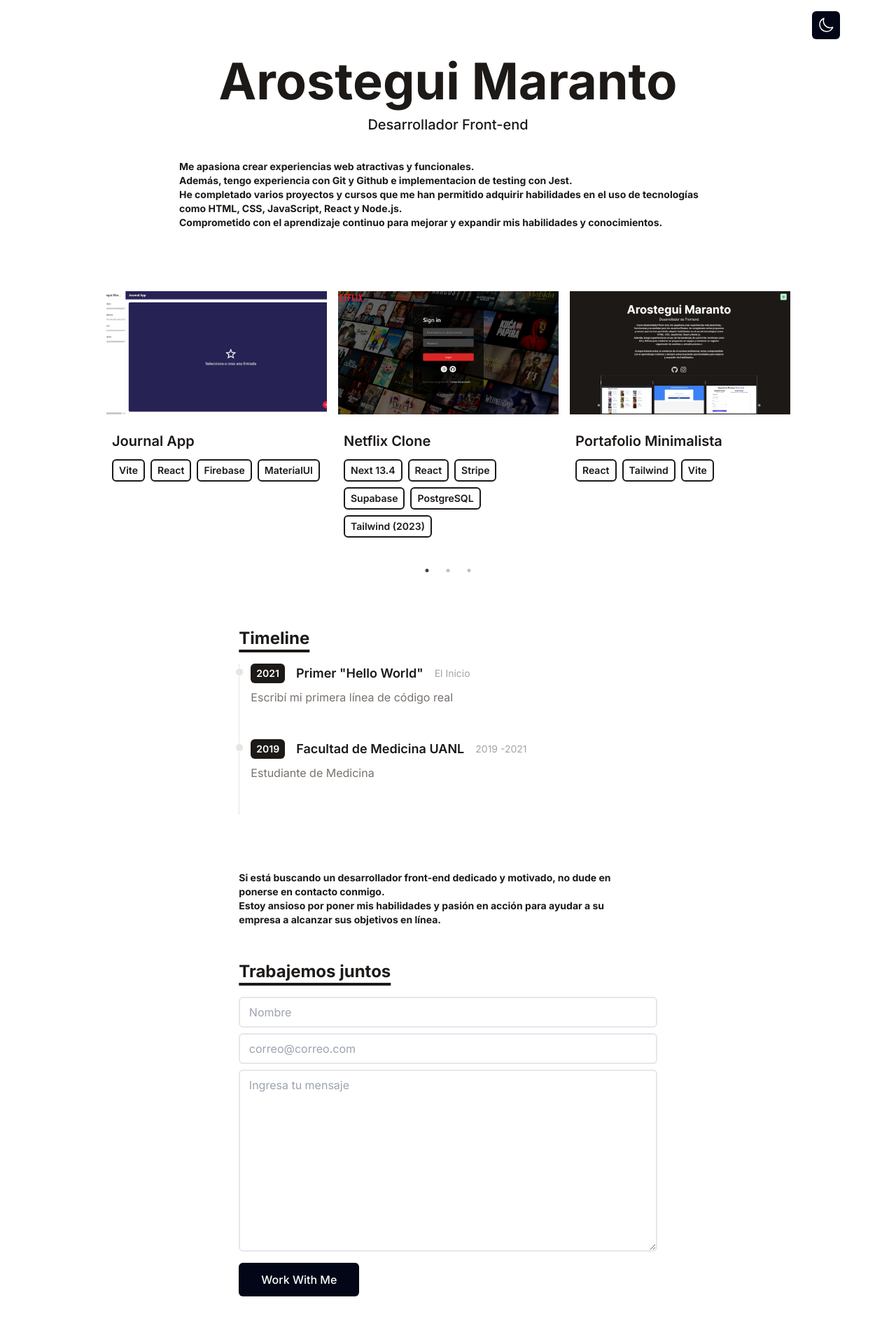
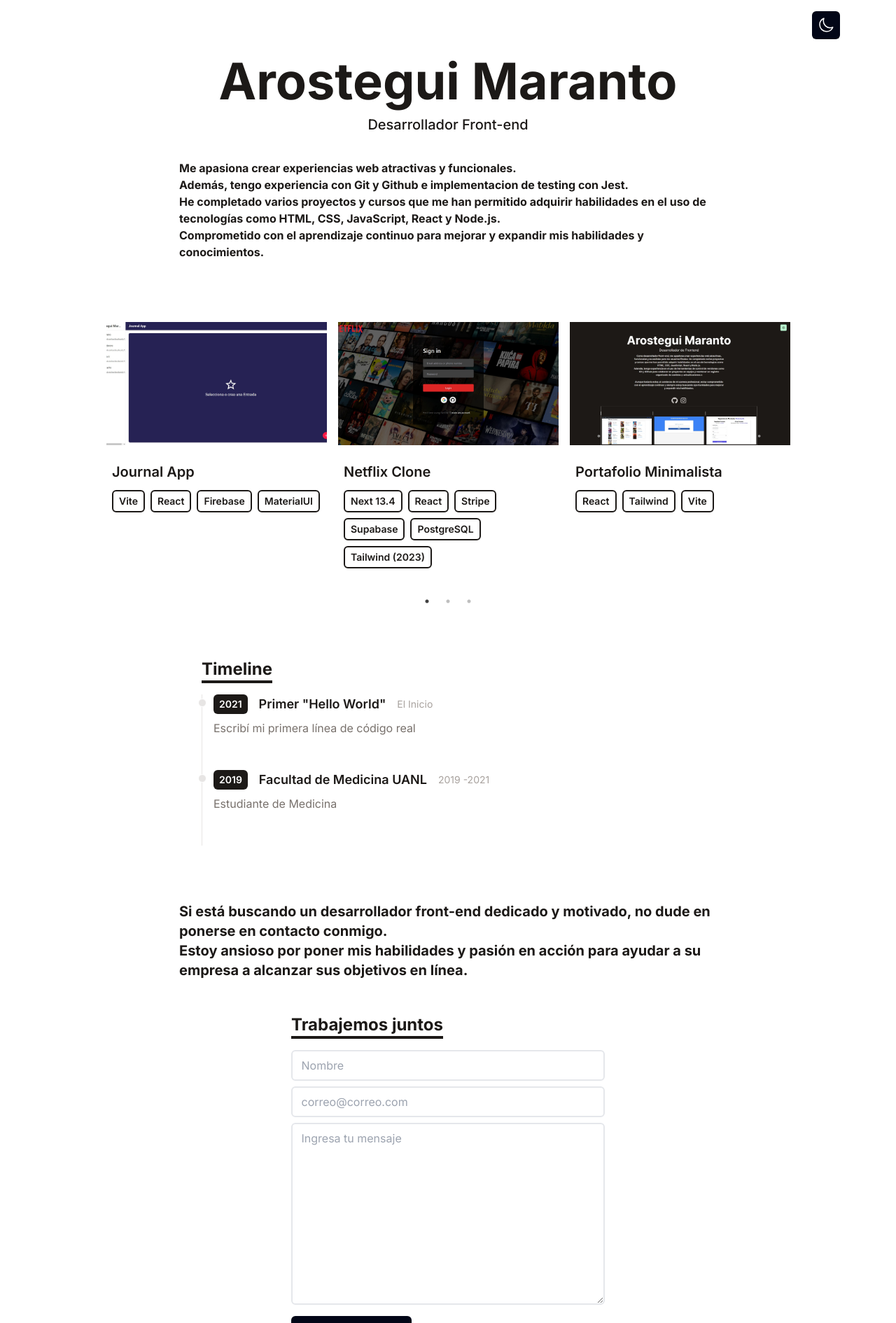
Before and after one commit to arosteguimaranto/portafolio-minimalista, a React (Vite) app: page / in a window 1280 px wide. Shown: the top 1890 px of the page at 70% size. Built offline with nearby package versions, Linux system fonts and the light colour scheme.

Commit message:
feat: restructura del diseño

```diff
--- a/src/components/Contact.jsx
+++ b/src/components/Contact.jsx
@@ -3,14 +3,16 @@ import { Title } from "./Title"
 
 export const Contact = () => {
   return (
-    <div className='flex flex-col mb-10 mt-9 mx-auto'>
-      <div className=' flex justify-center items-center'
+    <div className='flex flex-col mb-10 max-w-3xl mt-9 mx-auto'>
+    <h1 className='text-xl max-w-3xl mb-6 font-bold ' >Si está buscando un desarrollador front-end dedicado y motivado, no dude en ponerse en contacto conmigo.
+    <br/> Estoy ansioso por poner mis habilidades y pasión en acción para ayudar a su empresa a alcanzar sus objetivos en línea.</h1>
+    <br/>
+      <div className=' flex  justify-center items-center'
       >
         <form action='https://getform.io/f/0252185f-0dc8-4d49-adfd-261e95979db0'
           method='POST'
           className='flex flex-col w-full md:w-7/12'>
-          <h1 className='text-sm max-w-xl mb-6 font-bold ' >Si está buscando un desarrollador front-end dedicado y motivado, no dude en ponerse en contacto conmigo. <br/> Estoy ansioso por poner mis habilidades y pasión en acción para ayudar a su empresa a alcanzar sus objetivos en línea.</h1>
-          <br/>
+
           <Title>Trabajemos juntos</Title>
           <input
             type=' text'
--- a/src/components/Intro.jsx
+++ b/src/components/Intro.jsx
@@ -2,12 +2,12 @@
 
 export const Intro = () => {
   return (
-    <div className='flex items-center justify-center  flex-col  pt-20 pb-6'>
+    <div className='flex items-center justify-center flex-col  pt-20 pb-6'>
     <h1 className='text-4xl md:text-7xl dark:text-white mb-1 md:mb-3 font-bold'> Arostegui Maranto</h1>
     <p className='text-base md:text-xl mb-3 font-medium'> Desarrollador Front-end </p>
     <br/>
     <div>
-    <p className='text-sm max-w-3xl mb-6 font-bold'>  Me apasiona crear experiencias web atractivas y funcionales.
+    <p className=' text-base max-w-3xl mb-6 font-bold'>  Me apasiona crear experiencias web atractivas y funcionales.
     <br/>
     Además, tengo experiencia con Git y Github e implementacion de testing con Jest.
     <br/>
--- a/src/components/Portafolio.jsx
+++ b/src/components/Portafolio.jsx
@@ -46,7 +46,7 @@ export const Portafolio = () => {
         <Slider {...settings} className="w-full  dark:border-stone-900 border-white">
           {portafolio.map((project) => (
             <>
-              <div className="flex justify-center py-4 transform hover:scale-110 motion-reduce:transform-none " >
+              <div className="flex justify-center py-4 transform hover:scale-110 duration-300 " >
               <PortafolioItem
               key={uuidv4()}
               imgUrl={project.imgUrl}
--- a/src/components/Timeline.jsx
+++ b/src/components/Timeline.jsx
@@ -11,7 +11,7 @@ export const Timeline = () => {
 
 
   return (
-    <div className=' flex flex-col md:flex-row justify-center my-20 '>
+    <div className=' max-w-3xl flex flex-col md:flex-row justify-center my-20 '>
       <div className=" w-full md:w-7/12">
 
         <Title>Timeline</Title>
```
